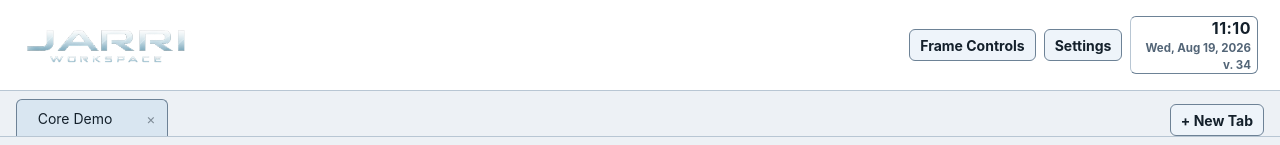
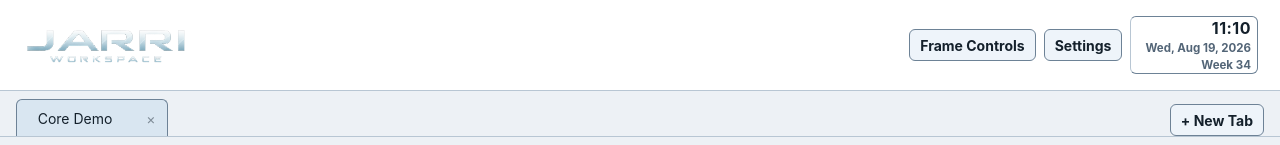
Before and after one commit to TorMatzAndren/jarri-workspace-core, a React (Vite) app: page / in a window 1280 px wide. Shown: the top 145 px of the page. Built offline with nearby package versions, Linux system fonts and the light colour scheme.

Commit message:
Use Week label for calendar week numbers

```diff
--- a/src/panels/CalendarPanel.tsx
+++ b/src/panels/CalendarPanel.tsx
@@ -534,7 +534,7 @@ export function CalendarPanel({
               key={dateKey(monday)}
             >
               <div className="calendar-panel__week-number">
-                v. {isoWeekNumber(monday)}
+                Week {isoWeekNumber(monday)}
               </div>
 
               {week.map((day) => {
@@ -811,7 +811,7 @@ export function CalendarPanel({
                   key={dateKey(week[0])}
                 >
                   <span className="calendar-panel__date-picker-week-number">
-                    v. {isoWeekNumber(week[0])}
+                    Week {isoWeekNumber(week[0])}
                   </span>
 
                   {week.map((day) => {
--- a/src/shell/WorkspaceClock.tsx
+++ b/src/shell/WorkspaceClock.tsx
@@ -97,7 +97,7 @@ export function WorkspaceClock({
   );
 
   const week =
-    preferences.showWeekNumber !== false ? `v. ${weekNumber}` : null;
+    preferences.showWeekNumber !== false ? `Week ${weekNumber}` : null;
 
   if (!preferences.enabled) {
     return null;
```
